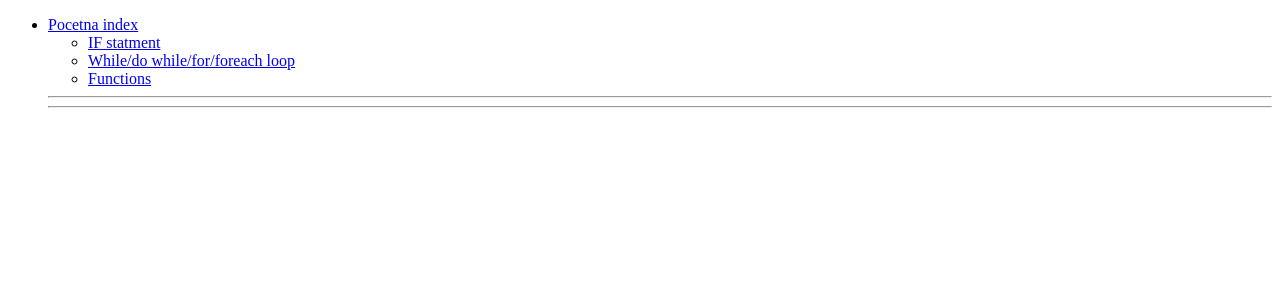
After one commit to nduric92/Home-practice, a PHP site: page /Functions.php in a window 1280 px wide. The commit adds this page. Shown: the top 300 px of the page. Run offline with PHP 8.4, Linux system fonts and the light colour scheme.

Commit message:
udemy practice

```diff
--- /dev/null
+++ b/udemy/udemy.hr/Functions.php
@@ -0,0 +1,32 @@
+<!DOCTYPE html>
+<html lang="en">
+<head>
+    <meta charset="UTF-8">
+    <meta http-equiv="X-UA-Compatible" content="IE=edge">
+    <meta name="viewport" content="width=device-width, initial-scale=1.0">
+    <title>index php</title>
+</head>
+<body>
+
+<ul class="submenu menu vertical" data-submenu>
+          <li><a href="index.php">Pocetna index</a>
+            <ul class="submenu menu vertical" data-submenu>
+            <li><a href="ifstatment.php">IF statment</a></li>
+            <li><a href="loop.php">While/do while/for/foreach loop</a></li>
+            <li><a href="Functions.php">Functions</a></li>
+</ul>
+
+
+<hr>
+<hr>
+
+
+<?php
+
+
+
+
+
+
+
+?>
--- a/udemy/udemy.hr/ifstatment.php
+++ b/udemy/udemy.hr/ifstatment.php
@@ -13,6 +13,7 @@
             <ul class="submenu menu vertical" data-submenu>
             <li><a href="ifstatment.php">IF statment</a></li>
             <li><a href="loop.php">While/do while/for/foreach loop</a></li>
+            <li><a href="Functions.php">Functions</a></li>
 </ul>
 
 
--- a/udemy/udemy.hr/index.php
+++ b/udemy/udemy.hr/index.php
@@ -13,7 +13,7 @@
             <ul class="submenu menu vertical" data-submenu>
             <li><a href="ifstatment.php">IF statment</a></li>
             <li><a href="loop.php">While/do while/for/foreach loop</a></li>
-            <li><a href="#">nesto trece</a></li>
+            <li><a href="Functions.php">Functions</a></li>
 </ul>
 <hr>
 <?php
--- a/udemy/udemy.hr/loop.php
+++ b/udemy/udemy.hr/loop.php
@@ -13,6 +13,7 @@
             <ul class="submenu menu vertical" data-submenu>
             <li><a href="ifstatment.php">IF statment</a></li>
             <li><a href="loop.php">While/do while/for/foreach loop</a></li>
+            <li><a href="Functions.php">Functions</a></li>
 </ul>
 
 
```
